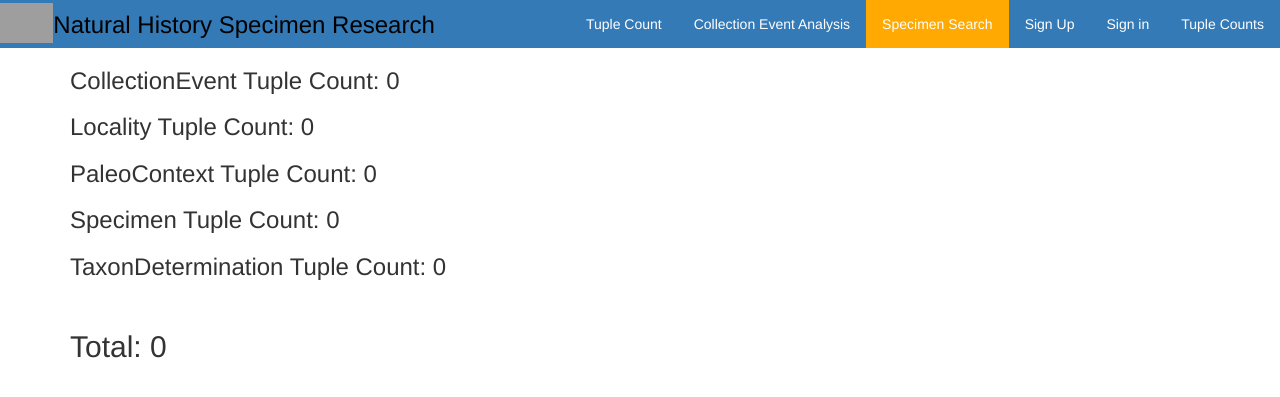
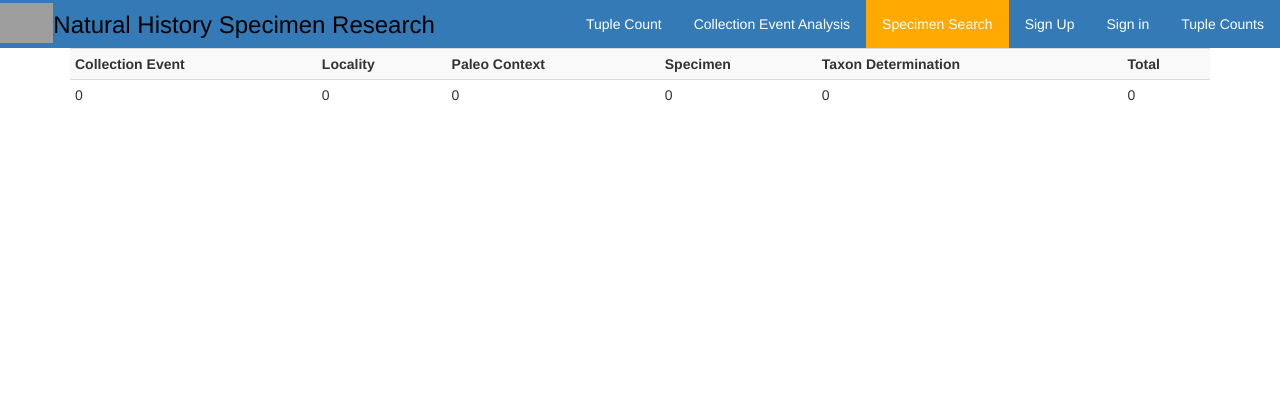
Before and after one commit to prcbass/UFNaturalHistorySpecimenExchange, a CodeIgniter app: page /database/index.php/tupcounts/counts in a window 1280 px wide. Shown: the top 397 px of the page. Run offline with CodeIgniter, Linux system fonts and the light colour scheme; data that the repository does not hold is empty; some libraries are stand-ins or nearby versions; grey boxes are pictures that could not be loaded.

Commit message:
Change Tuple count view to use html table

```diff
--- a/application/views/countsview.php
+++ b/application/views/countsview.php
@@ -1,9 +1,20 @@
 <div class="container">
-  <?php echo '<h3>CollectionEvent Tuple Count: ' . $collecEvent . '</h3>'; ?>
-  <?php echo '<h3>Locality Tuple Count: ' . $locality . '</h3>'; ?>
-  <?php echo '<h3>PaleoContext Tuple Count: ' . $paleo . '</h3>'; ?>
-  <?php echo '<h3>Specimen Tuple Count: ' . $specimen . '</h3>'; ?>
-  <?php echo '<h3>TaxonDetermination Tuple Count: ' . $taxonD . '</h3>'; ?>
-  <br>
-  <strong><h2>Total: <?php echo $totalCount ?></h2></strong>
+  <table class="table table-hover table-striped table-condensed">
+    <tr>
+      <th>Collection Event</th>
+      <th>Locality</th>
+      <th>Paleo Context</th>
+      <th>Specimen</th>
+      <th>Taxon Determination</th>
+      <th>Total</th>
+    </tr>
+    <tr>
+      <td><?php echo $collecEvent ?></td>
+      <td><?php echo $locality ?></td>
+      <td><?php echo $paleo ?></td>
+      <td><?php echo $specimen ?></td>
+      <td><?php echo $taxonD ?></td>
+      <td><?php echo $totalCount ?></td>
+    </tr>
+  </table>
 </div>
```
